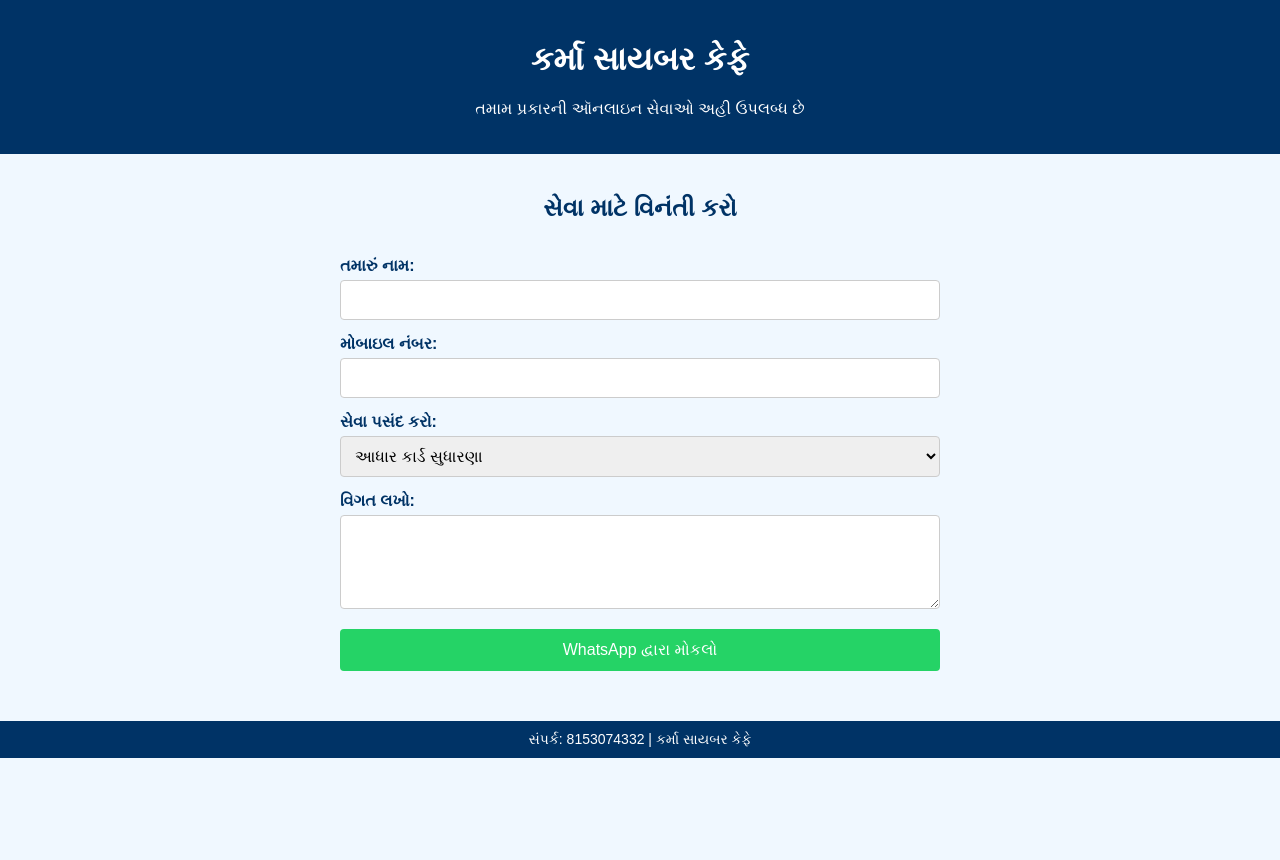
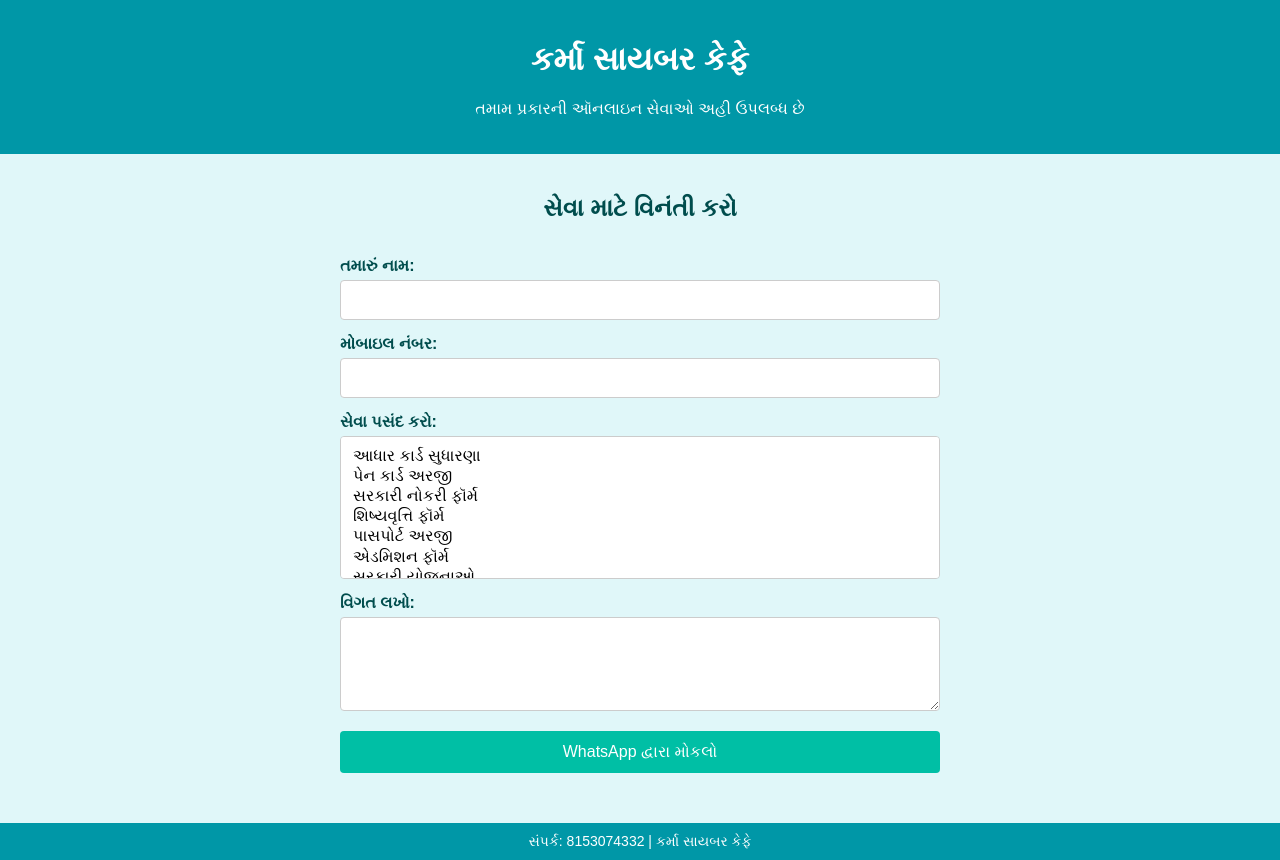
Before and after one commit to hemes07/karma-cyber-cafe, a plain HTML site: page index (2).html in a window 1280 px wide. Before the commit the page ends 800 px from the top, so only its background shows below. Drawn offline with Linux system fonts and the light colour scheme.

Commit message:
Update index (2).html

```diff
--- a/index (2).html
+++ b/index (2).html
@@ -4,16 +4,19 @@
   <meta charset="UTF-8">
   <meta name="viewport" content="width=device-width, initial-scale=1.0">
   <title>કર્મા સાયબર કેફે - ઑનલાઇન સેવા વિનંતી</title>
+  <meta name="description" content="કર્મા સાયબર કેફે - Government form filling, online services like Aadhar card update, PAN card, job forms, admissions, schemes, and more.">
+  <meta name="keywords" content="Cyber Cafe, Karma Cyber Cafe, Online Form, Gujarat, Government Scheme, Aadhar Card, PAN Card, Admission, Sarkari Yojana">
+  <meta name="author" content="Karma Cyber Cafe">
   <style>
     body {
       font-family: sans-serif;
-      background-color: #f0f8ff;
+      background-color: #e0f7f9;
       margin: 0;
       padding: 0;
-      color: #003366;
+      color: #004d4d;
     }
     header {
-      background-color: #003366;
+      background-color: #0097a7;
       color: white;
       padding: 20px;
       text-align: center;
@@ -41,10 +44,14 @@
       border-radius: 4px;
       font-size: 16px;
     }
+    #service {
+      max-height: 150px;
+      overflow-y: auto;
+    }
     .whatsapp-button {
       margin-top: 20px;
       padding: 12px;
-      background-color: #25D366;
+      background-color: #00bfa5;
       color: white;
       text-align: center;
       text-decoration: none;
@@ -54,7 +61,7 @@
     footer {
       text-align: center;
       padding: 10px;
-      background-color: #003366;
+      background-color: #0097a7;
       color: white;
       font-size: 14px;
       margin-top: 30px;
@@ -69,7 +76,7 @@
 
       var extraDetail = service === "અન્ય" ? `\n🗒️ વિગત: ${message || 'કઈ વિગત આપવામાં આવી નથી'}` : "";
 
-      var whatsappMessage = `🔔 *કર્મા સાયબર કેફે સેવા વિનંતી* 🔔\n\n👤 *નામ:* ${name}\n📞 *મોબાઇલ:* ${phone}\n📌 *સેવા:* ${service}${extraDetail}\n\n📍આ સંદેશો વેબસાઇટ દ્વારા autogenerated છે.`;
+      var whatsappMessage = `🔔 કર્મા સાયબર કેફે સેવા વિનંતી 🔔\n\n👤 નામ: ${name}\n📞 મોબાઇલ: ${phone}\n📌 સેવા: ${service}${extraDetail}\n\n📍આ સંદેશો વેબસાઇટ દ્વારા autogenerated છે.`;
 
       var whatsappURL = "https://wa.me/918153074332?text=" + encodeURIComponent(whatsappMessage);
       window.open(whatsappURL, '_blank');
@@ -92,7 +99,7 @@
       <input type="tel" id="phone" name="phone" required>
 
       <label for="service">સેવા પસંદ કરો:</label>
-      <select id="service" name="service">
+      <select id="service" name="service" size="6">
         <option value="આધાર કાર્ડ સુધારણા">આધાર કાર્ડ સુધારણા</option>
         <option value="પેન કાર્ડ અરજી">પેન કાર્ડ અરજી</option>
         <option value="સરકારી નોકરી ફૉર્મ">સરકારી નોકરી ફૉર્મ</option>
@@ -100,6 +107,8 @@
         <option value="પાસપોર્ટ અરજી">પાસપોર્ટ અરજી</option>
         <option value="એડમિશન ફૉર્મ">એડમિશન ફૉર્મ</option>
         <option value="સરકારી યોજનાઓ">સરકારી યોજનાઓ</option>
+        <option value="ઈમ્પોર્ટ એક્સપોર્ટ લાયસન્સ">ઈમ્પોર્ટ એક્સપોર્ટ લાયસન્સ</option>
+        <option value="ડ્રાઇવિંગ લાયસન્સ">ડ્રાઇવિંગ લાયસન્સ</option>
         <option value="અન્ય">અન્ય</option>
       </select>
 
```
